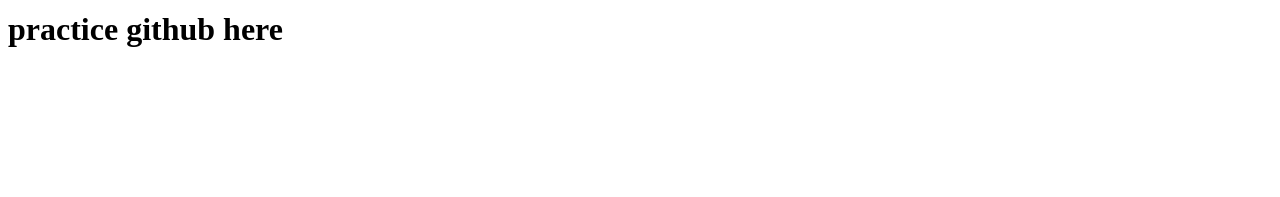
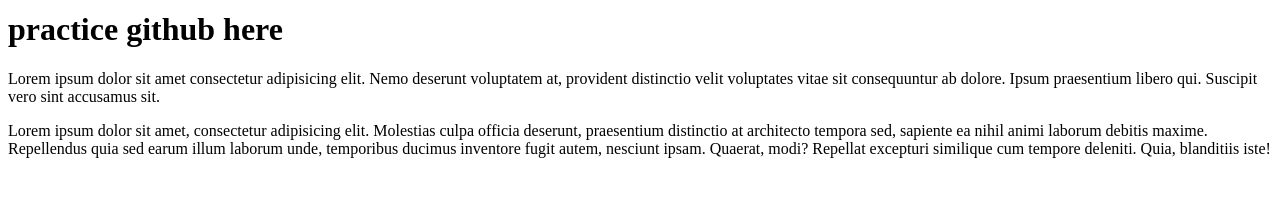
Before and after one commit to omarshakib-1/my-second-repo, a plain HTML site: page index.html in a window 1280 px wide. Shown: the part 417-614 px from the top of the page. Drawn offline with Linux system fonts and the light colour scheme.

Commit message:
send text

```diff
--- a/index.html
+++ b/index.html
@@ -13,5 +13,7 @@
     <img src="https://ichef.bbci.co.uk/news/800/cpsprodpb/1712C/production/_108380549__106766318_gettyimages-656726978-1.jpg" alt="">
 
     <h1>practice github here</h1>
+    <span>Lorem ipsum dolor sit amet consectetur adipisicing elit. Nemo deserunt voluptatem at, provident distinctio velit voluptates vitae sit consequuntur ab dolore. Ipsum praesentium libero qui. Suscipit vero sint accusamus sit.</span>
+    <p>Lorem ipsum dolor sit amet, consectetur adipisicing elit. Molestias culpa officia deserunt, praesentium distinctio at architecto tempora sed, sapiente ea nihil animi laborum debitis maxime. Repellendus quia sed earum illum laborum unde, temporibus ducimus inventore fugit autem, nesciunt ipsam. Quaerat, modi? Repellat excepturi similique cum tempore deleniti. Quia, blanditiis iste!</p>
 </body>
 </html>
```
